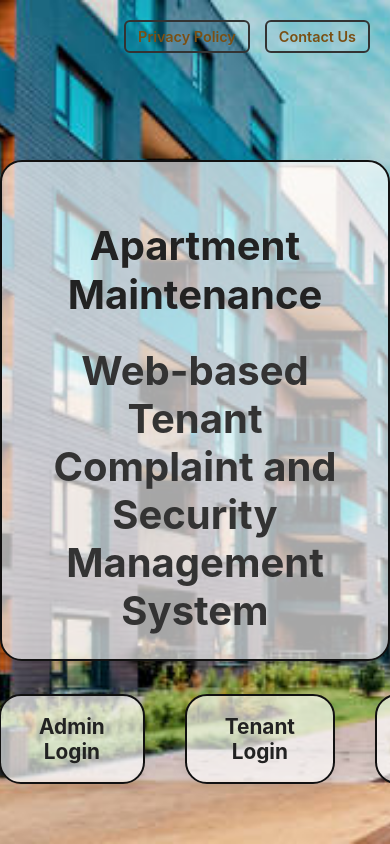
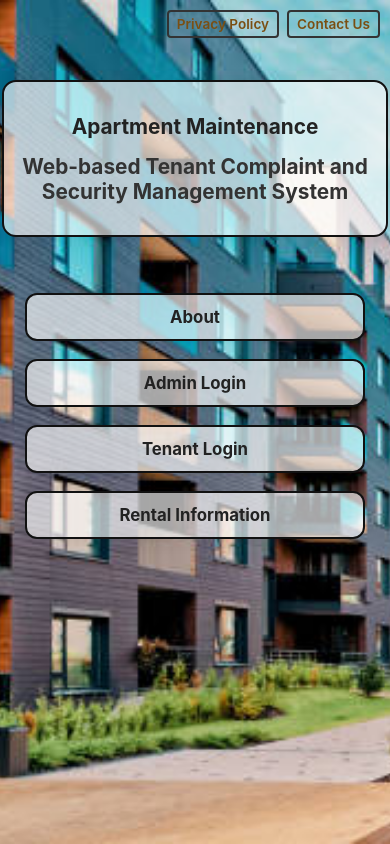
Before and after one commit to Noble636/Capstone2, a React (Create React App) app: page / in a window 390 px wide. Built offline with nearby package versions, Linux system fonts and the light colour scheme.

Commit message:
Updated code

```diff
--- a/src/css/Home.css
+++ b/src/css/Home.css
@@ -112,3 +112,59 @@
   font-weight: bold;
   line-height: 1.2;
 }
+
+@media (max-width: 700px) {
+  .home-container {
+    padding: 0 8px;
+    min-height: 100vh;
+    height: auto;
+  }
+
+  .home-title-box {
+    padding: 18px 8px 14px 8px;
+    margin-top: 80px;
+    border-radius: 14px;
+    width: 98%;
+    min-width: unset;
+    max-width: 100%;
+  }
+
+  .home-title-box h1,
+  .home-title-box p {
+    font-size: 1.3rem;
+    margin-bottom: 16px;
+  }
+
+  .home-nav {
+    position: static;
+    flex-direction: column;
+    gap: 18px;
+    margin-top: 32px;
+    width: 100%;
+    align-items: center;
+  }
+
+  .home-nav a {
+    padding: 12px 0;
+    font-size: 1.05rem;
+    width: 90%;
+    border-radius: 12px;
+  }
+
+  .home-top-right {
+    top: 10px;
+    right: 10px;
+    gap: 8px;
+  }
+
+  .top-right-button {
+    font-size: 0.85rem;
+    padding: 4px 8px;
+    border-radius: 4px;
+  }
+
+  .home-footer {
+    font-size: 0.95rem;
+    margin-bottom: 12px;
+  }
+}
```
